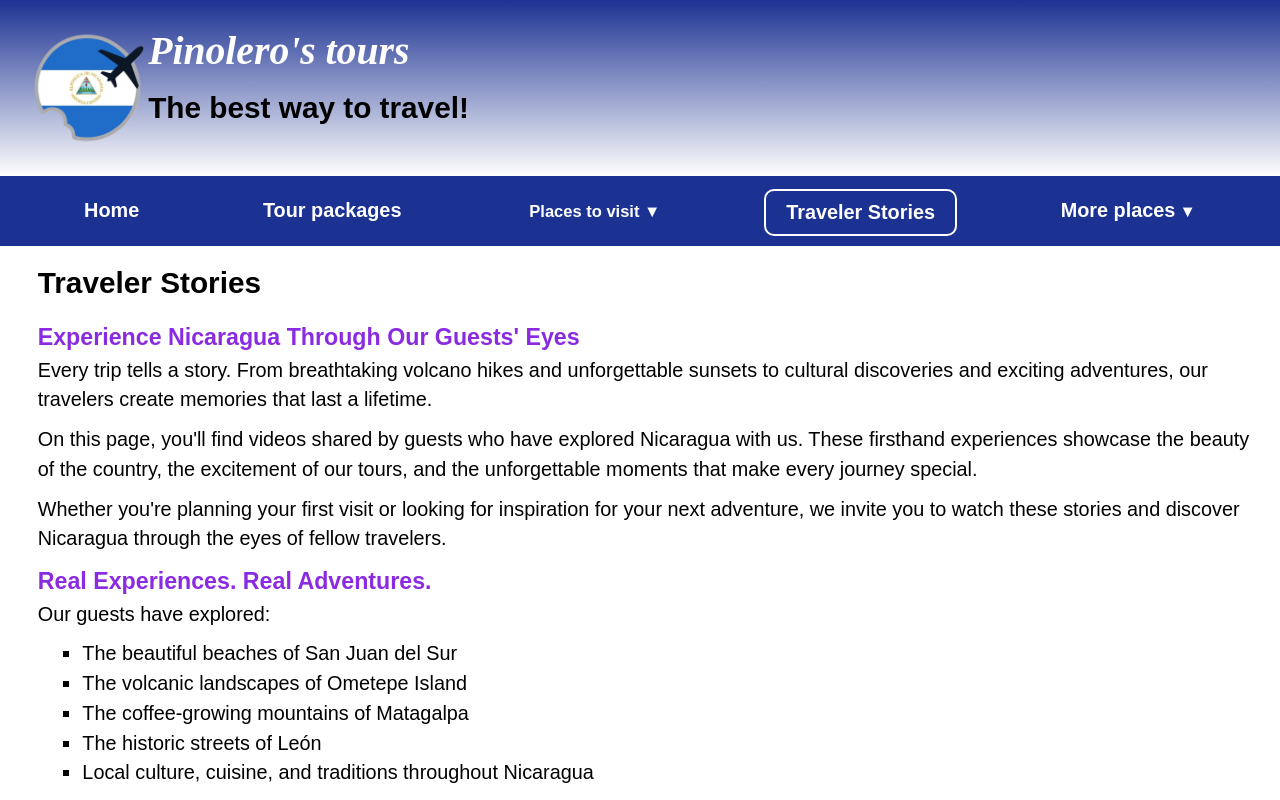
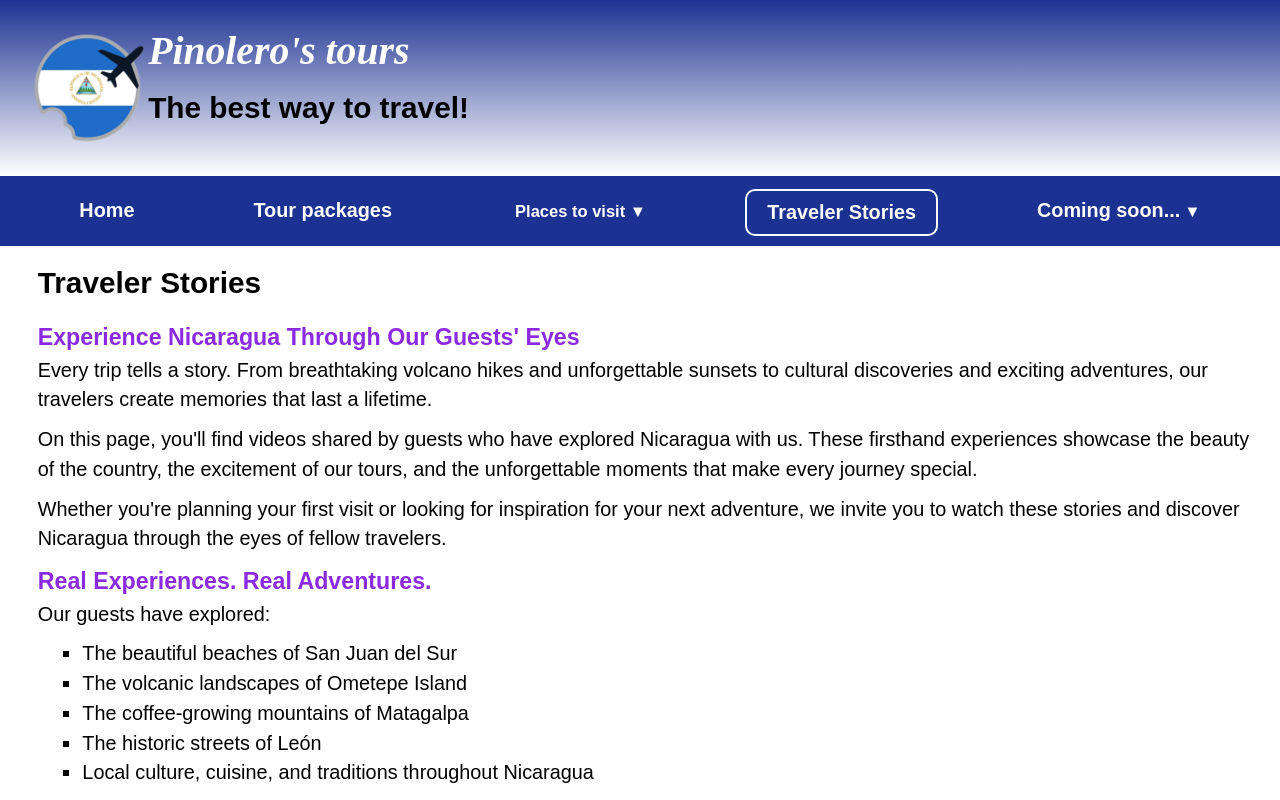
Before and after one commit to IvanaM-7/final_project, a plain HTML site: page Traveler_stories.html in a window 1280 px wide. Shown: the top 800 px of the page. Drawn offline with Linux system fonts and the light colour scheme; a web font is replaced by a local one.

Commit message:
Coming soon...

```diff
--- a/Traveler_stories.html
+++ b/Traveler_stories.html
@@ -33,7 +33,7 @@
 					</ul>
 				</li>
 				<li><a href="#" class="current">Traveler Stories</a></li>
-				<li><a href="More places/Coming_soon.html">More places<small></small></a>
+				<li><a href="More places/Coming_soon.html">Coming soon...<small></small></a>
 					<ul class="submenu">
                    		<li><a href="More places/Granada.html">Granada</a></li>
 		          		<li><a href="More places/Masaya.html">Masaya</a></li>
```
Also changed, not shown: index.html (+1 -1 lines).
